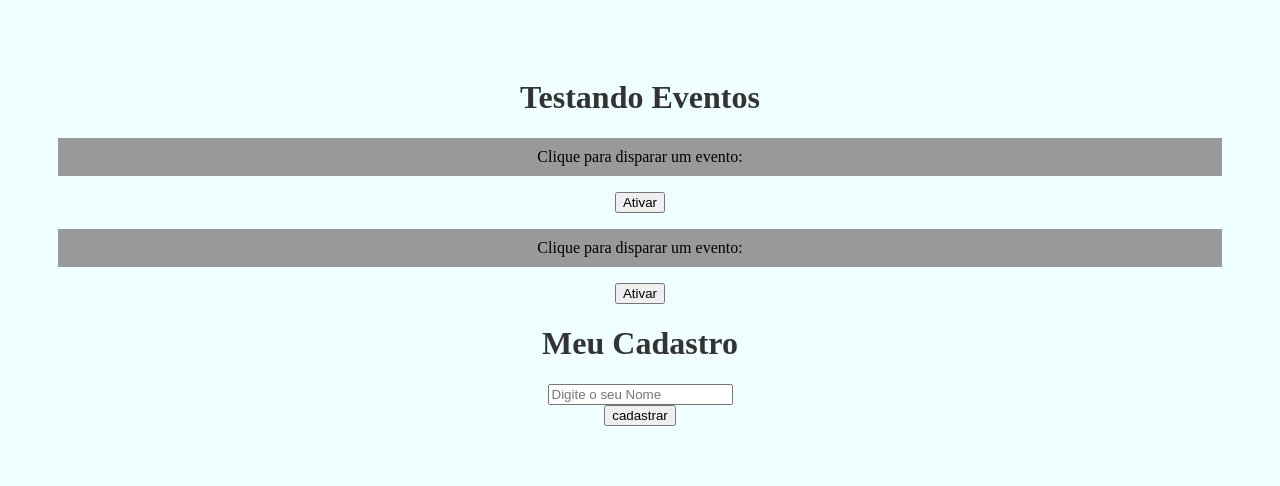
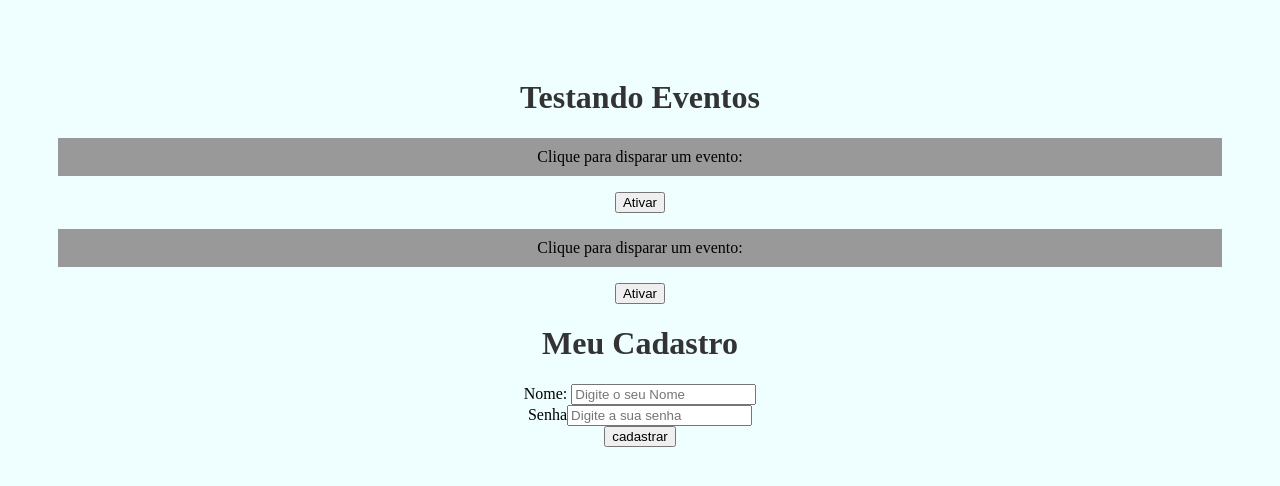
Before and after one commit to filipesatiro/curso-de-react, a React (Create React App) app: page / in a window 1280 px wide. Shown: the top 486 px of the page. Built offline with nearby package versions, Linux system fonts and the light colour scheme.

Commit message:
criado o formulário

```diff
--- a/src/components/Forms.js
+++ b/src/components/Forms.js
@@ -1,16 +1,34 @@
+import { useState} from 'react';
+
 function Form() {
 
     function cadastrarUsuario(e) {
         e.preventDefault()
-        console.log("Usuário cadastrado com sucesso!");
+        console.log(`Usuário: ${name} foi cadastrado com a senha: ${password}`)
     }
+     const [name, setName] = useState()
+     const [password, setPassword] = useState()
 
     return (
         <div>
             <h1>Meu Cadastro</h1>
             <form onSubmit={cadastrarUsuario}>
                 <div>
-                    <input type="texto" placeholder="Digite o seu Nome"></input>
+                    <label htmlFor="name">Nome: </label>
+                    <input
+                    type="text"
+                    id="name"
+                    name="name"
+                    placeholder="Digite o seu Nome"
+                    onChange={(e) => setName(e.target.value)}
+                    />
+                </div>
+                <div>
+                    <label htmlFor="password">Senha</label>
+                    <input type="password"
+                     placeholder="Digite a sua senha"
+                    onChange={(e) => setPassword(e.target.value)}
+                     />
                 </div>
                 <div>
                     <input type="submit" value="cadastrar"/>
```
